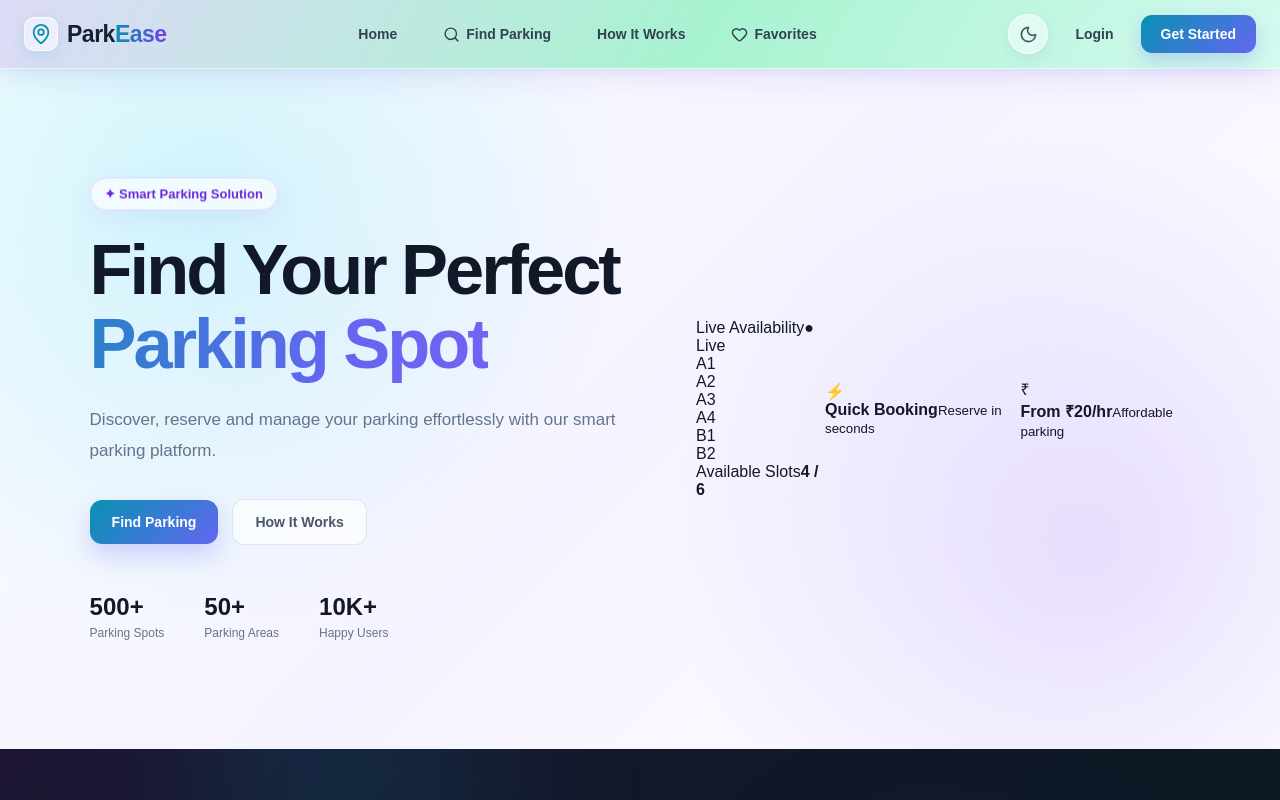
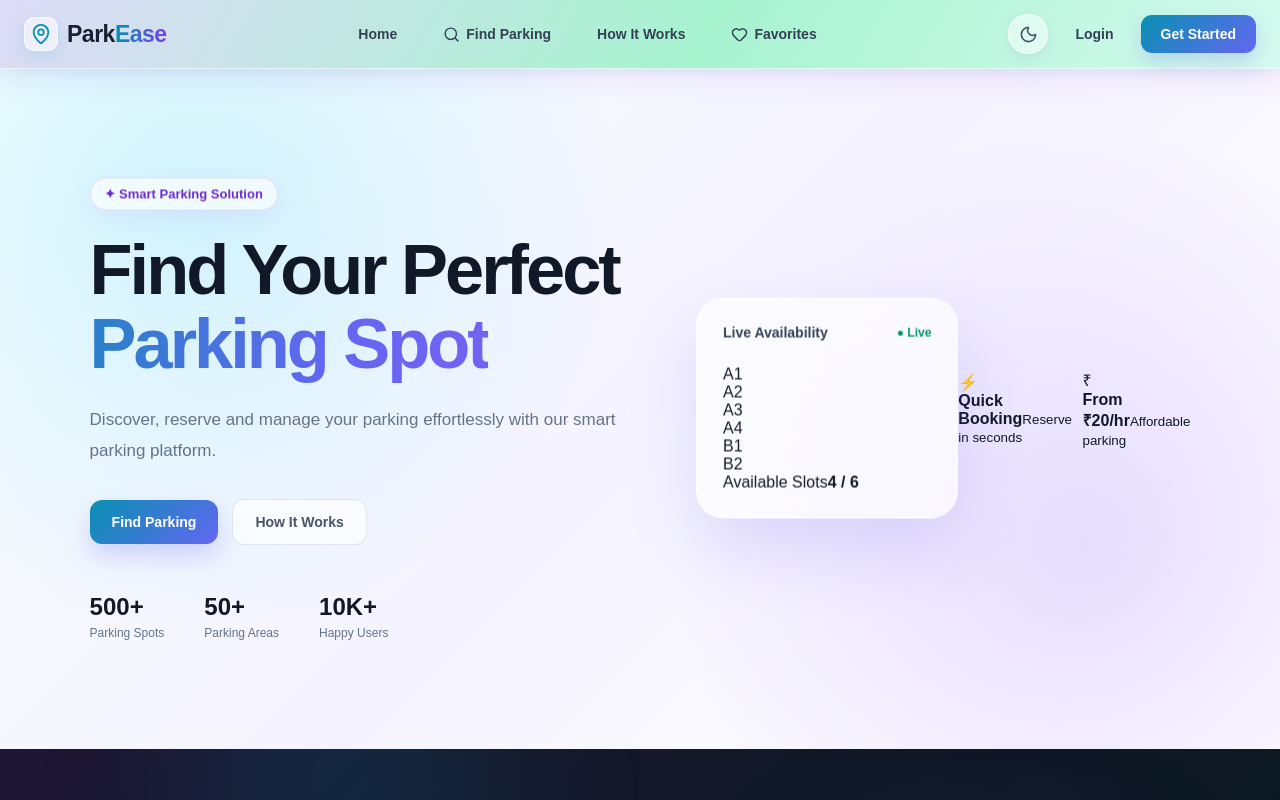
Before and after one commit to dibeyendu-dev/smart-parking-system, a React (Vite) app: page / in a window 1280 px wide. Shown: the top 800 px of the page. Built offline with nearby package versions, Linux system fonts and the light colour scheme.

Commit message:
Hero css part 6 added

```diff
--- a/src/css/Home.css
+++ b/src/css/Home.css
@@ -254,3 +254,60 @@
   align-items: center;
   justify-content: center;
 }
+/* ======================================== PARKING CARD ======================================== */
+
+.parking-card {
+  position: relative;
+  z-index: 2;
+
+  width: min(440px, 90%);
+
+  padding: 26px;
+
+  background: rgba(255, 255, 255, 0.65);
+
+  border: 1px solid rgba(255, 255, 255, 0.75);
+
+  border-radius: 28px;
+
+  backdrop-filter: blur(22px);
+  -webkit-backdrop-filter: blur(22px);
+
+  box-shadow:
+    0 30px 70px rgba(79, 70, 229, 0.15);
+
+  animation: cardFloat 5s ease-in-out infinite;
+}
+
+@keyframes cardFloat {
+  0%,
+  100% {
+    transform: translateY(0) rotate(0deg);
+  }
+
+  50% {
+    transform: translateY(-12px) rotate(0.5deg);
+  }
+}
+
+
+/* Card Header */
+
+.parking-card-header {
+  display: flex;
+  align-items: center;
+  justify-content: space-between;
+
+  margin-bottom: 25px;
+
+  color: #334155;
+
+  font-size: 14px;
+  font-weight: 700;
+}
+
+.live-status {
+  color: #059669;
+
+  font-size: 12px;
+}
```
